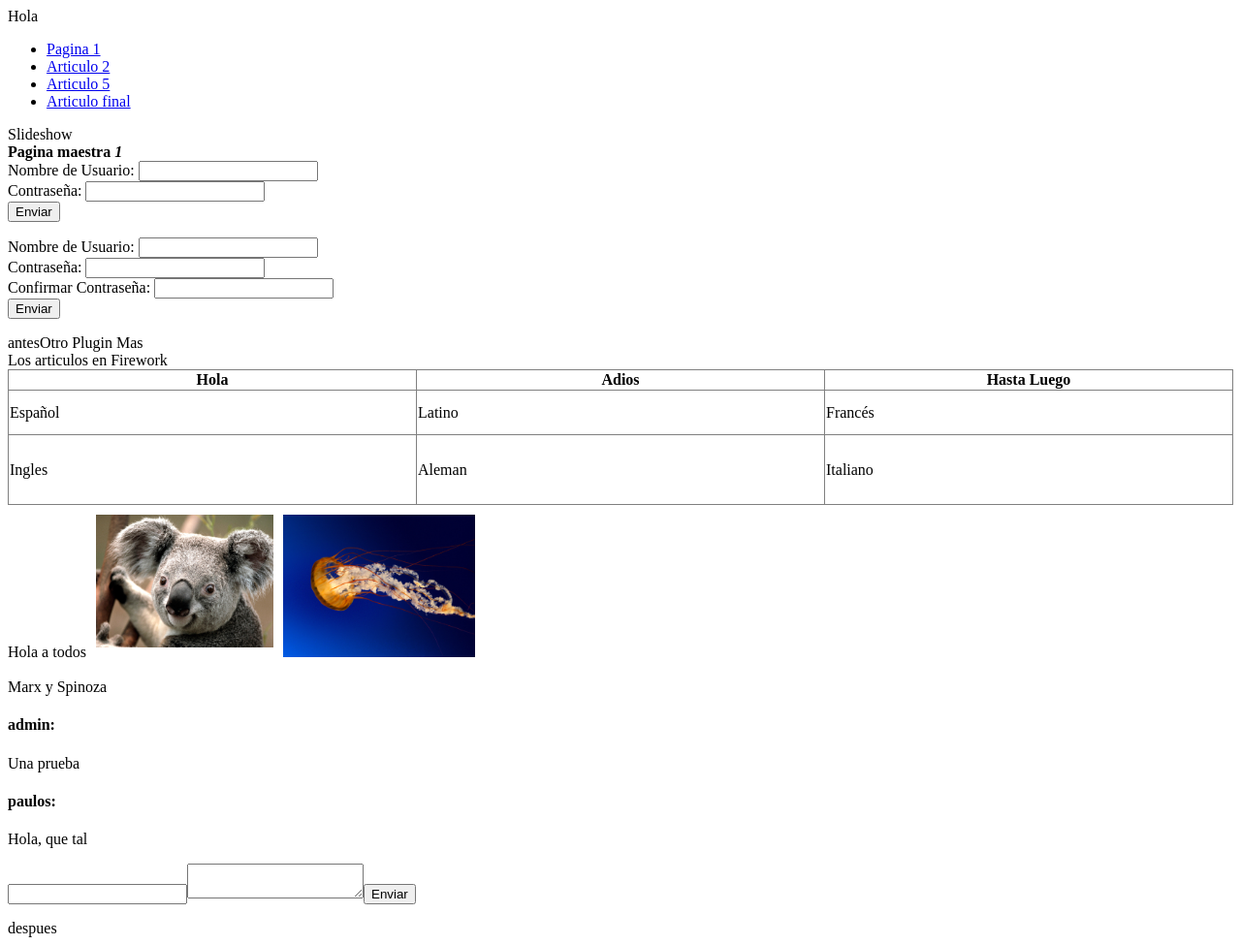
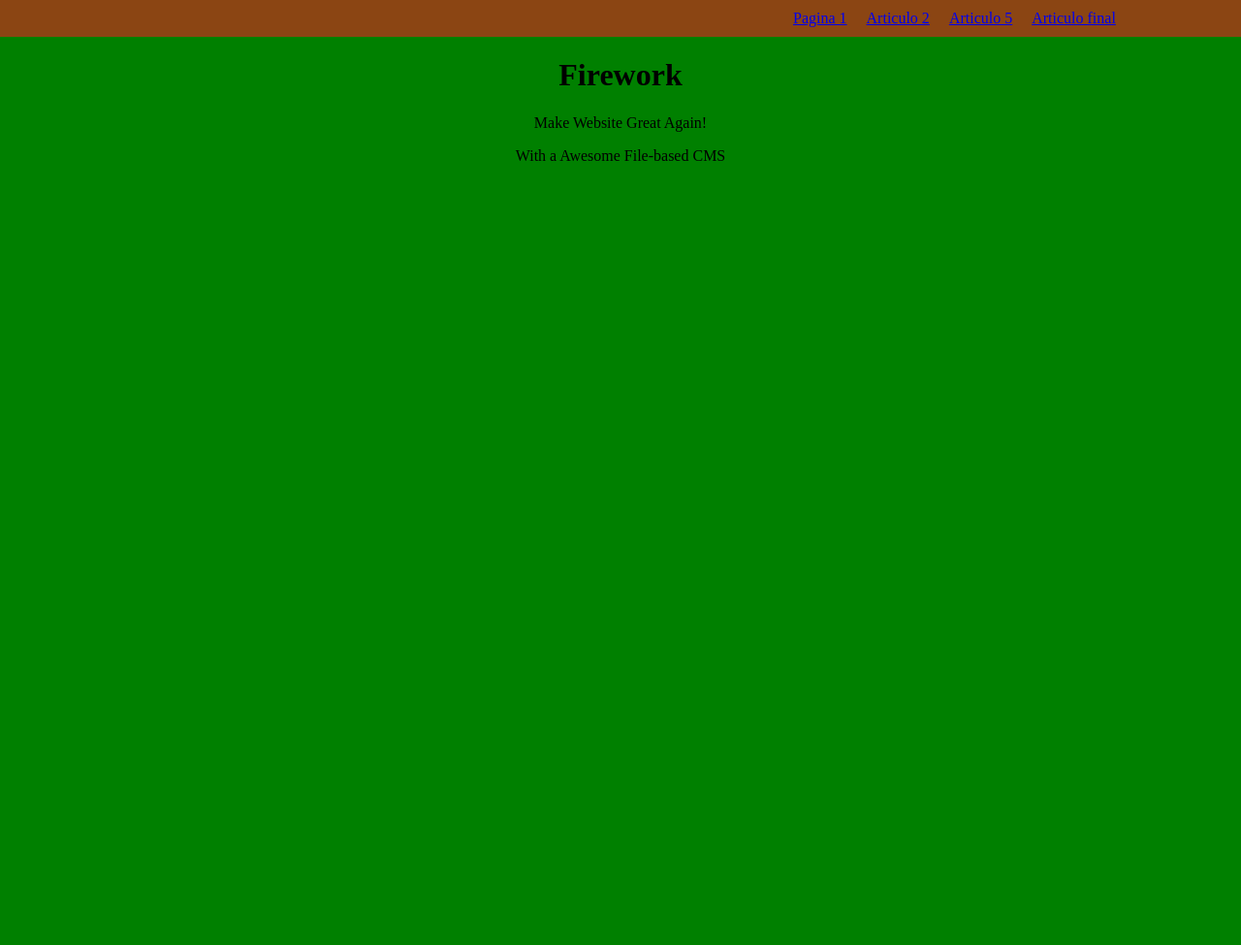
Before and after one commit to jeremy93-2008/Firework-CMS, a PHP site: page /?pa=1&ac=1 in a window 1280 px wide. Shown: the whole page at 97% size. After the commit the page ends 166 px from the top, so only its background shows below. Run offline with PHP 8.4, Linux system fonts and the light colour scheme.

Commit message:
Development of Firework Main Theme #1

```diff
--- a/config/config.json
+++ b/config/config.json
@@ -1 +1 @@
-{"titulo":"Web de Jeremy","descripcion":"Esto es una web divertida","palabras_claves":"hola,adios,hasta luego","usuario":[{"nombre":"admin","contrasenia":"21232f297a57a5a743894a0e4a801fc3","rol":"4"},{"nombre":"jeremy","contrasenia":"6967cabefd763ac1a1a88e11159957db","rol":"3"},{"nombre":"pablo","contrasenia":"7e4b64eb65e34fdfad79e623c44abd94","rol":"3"},{"nombre":"alex","contrasenia":"534b44a19bf18d20b71ecc4eb77c572f","rol":"4"},{"nombre":"manuel","contrasenia":"96917805fd060e3766a9a1b834639d35","rol":"3"},{"nombre":"antonio","contrasenia":"4a181673429f0b6abbfd452f0f3b5950","rol":"1"},{"nombre":"carlos","contrasenia":"dc599a9972fde3045dab59dbd1ae170b","rol":"2"},{"nombre":"paulos","contrasenia":"25eddb9245d86f5c949f2046978c0d9e","rol":"1"}],"tema":"themes\\\/tema"}
+{"titulo":"Web de Jeremy","descripcion":"Esto es una web divertida","palabras_claves":"hola,adios,hasta luego","usuario":[{"nombre":"admin","contrasenia":"21232f297a57a5a743894a0e4a801fc3","rol":"4"},{"nombre":"jeremy","contrasenia":"6967cabefd763ac1a1a88e11159957db","rol":"3"},{"nombre":"pablo","contrasenia":"7e4b64eb65e34fdfad79e623c44abd94","rol":"3"},{"nombre":"alex","contrasenia":"534b44a19bf18d20b71ecc4eb77c572f","rol":"4"},{"nombre":"manuel","contrasenia":"96917805fd060e3766a9a1b834639d35","rol":"3"},{"nombre":"antonio","contrasenia":"4a181673429f0b6abbfd452f0f3b5950","rol":"1"},{"nombre":"carlos","contrasenia":"dc599a9972fde3045dab59dbd1ae170b","rol":"2"},{"nombre":"paulos","contrasenia":"25eddb9245d86f5c949f2046978c0d9e","rol":"1"}],"tema":"themes\\\/firework"}
--- a/plugin/buenas/main.php
+++ b/plugin/buenas/main.php
@@ -1,25 +1,9 @@
 <?php
 class Slideshow
 {
-    function init()
+    function beforeMenu()
     {
-        echo "Mi primer plugin";
-    }
-    function reload()
-    {
-        echo "Recargando Página";
-    }
-    function afterMenu()
-    {
-        echo "Slideshow";
-    }
-    function beforeArticle()
-    {
-        echo "antes";
-    }
-    function afterArticle()
-    {
-        echo "despues";
+        echo "<div class='slide'></div>";
     }
     function showAdminView()
     {
--- /dev/null
+++ b/themes/firework/404.php
@@ -0,0 +1 @@
+Error 404
--- /dev/null
+++ b/themes/firework/css/style.css
@@ -0,0 +1,27 @@
+body
+{
+    margin:0;
+}
+.header_menu
+{
+    padding-left: 60%;
+    background: saddlebrown;
+}
+
+li.item_menu
+{
+    display: inline-block;
+    margin: 10px;
+}
+.slide
+{
+    background: green;
+    width: 100%;
+    height: 100%;
+    position: absolute;
+    z-index: -1;
+}
+.head
+{
+    text-align: center;
+}
--- /dev/null
+++ b/themes/firework/footer.php
@@ -0,0 +1,3 @@
+</div>
+</body>
+</html>
--- /dev/null
+++ b/themes/firework/header.php
@@ -0,0 +1,8 @@
+<!doctype>
+<html>
+<head>
+    <title><?=$page->fw_title?></title>
+    <link rel='stylesheet' href='themes/firework/css/style.css' />
+</head>
+<body>
+    <div class='wrapper'>
--- /dev/null
+++ b/themes/firework/index.php
@@ -0,0 +1,8 @@
+<?=$page->showHeader()?>
+<?=$page->showMenu()?>
+<div class="head">
+    <h1>Firework</h1>
+    <p>Make Website Great Again!</p>
+    <p>With a Awesome File-based CMS</p>
+</div>
+<?=$page->showFooter()?>
--- /dev/null
+++ b/themes/firework/theme.json
@@ -0,0 +1 @@
+{"nombre":"Firework Theme","imagen":"https://cdn.colorlib.com/wp/wp-content/uploads/sites/2/enigma-flat-wordpress-business-theme.jpg","descripcion":"Tema principal de la web oficial de Firework CMS","autor":"Jeremy Auvray","url":"http://www.alva-interactive.com.es/"}
--- a/themes/themes.json
+++ b/themes/themes.json
@@ -1 +1 @@
-{"1":"themes/tema","2":"themes/tema_nuevo"}
+{"1":"themes/tema","2":"themes/tema_nuevo","3":"themes/firework"}
```
Also changed, not shown: config/estadistica.json (+1 -1 lines).
